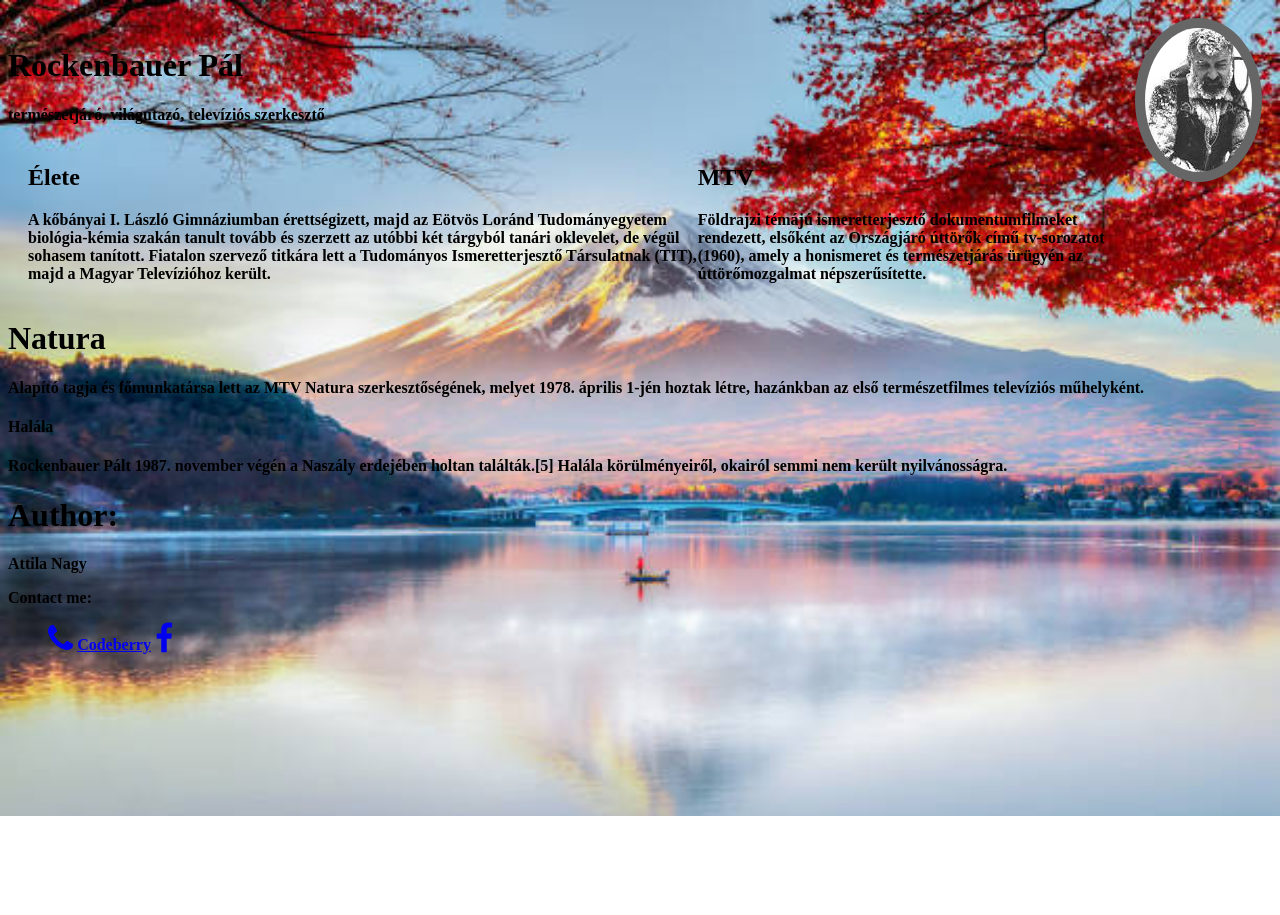
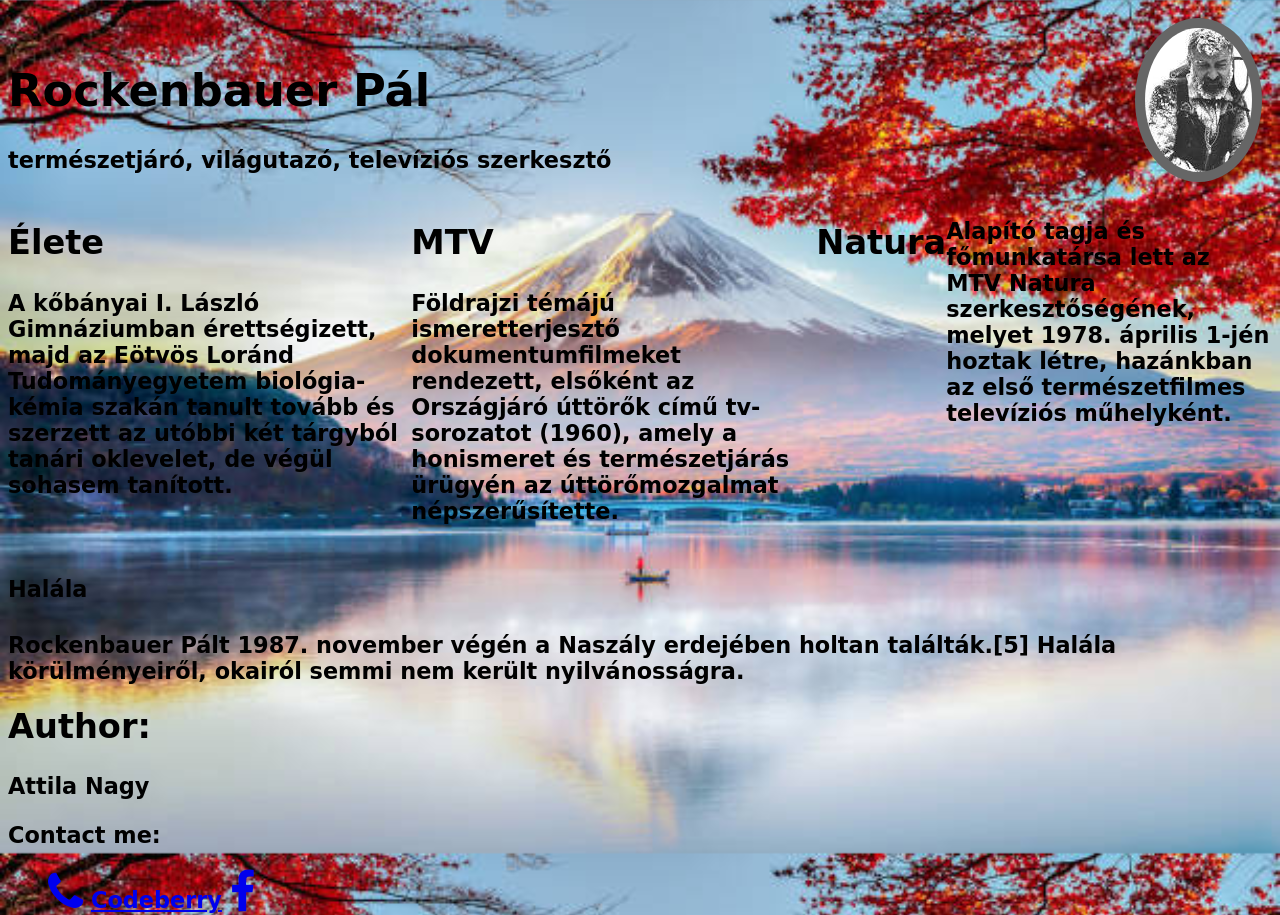
Before and after one commit to liptakjozsef/lay-out, a plain HTML site: page index.html in a window 1280 px wide. Before the commit the page ends 816 px from the top, so only its background shows below. Drawn offline with Linux system fonts and the light colour scheme.

Commit message:
add index.html

```diff
--- a/index.html
+++ b/index.html
@@ -12,29 +12,27 @@
       <h1>Rockenbauer Pál</h1>
       <p>természetjáró, világutazó, televíziós szerkesztő</p>
   </header>
-
   <div class="flex-container">
-    <div>
-    <section>
+    <div><section>
     <h2>Élete</h2>
-      <p>A kőbányai I. László Gimnáziumban érettségizett, majd az Eötvös Loránd Tudományegyetem biológia-kémia szakán tanult tovább és szerzett az utóbbi két tárgyból tanári oklevelet, de végül sohasem tanított. Fiatalon szervező titkára lett a Tudományos Ismeretterjesztő Társulatnak (TIT), majd a Magyar Televízióhoz került. </p>
-    </section>
-    </div>
-    <div>
-    <section>
+    <p>A kőbányai I. László Gimnáziumban érettségizett, majd az Eötvös Loránd Tudományegyetem biológia-kémia szakán tanult tovább és szerzett az utóbbi két tárgyból tanári oklevelet, de végül sohasem tanított.  </p>
+  </section></div>
+  <div><section>
     <h2>MTV</h2>
     <p> Földrajzi témájú ismeretterjesztő dokumentumfilmeket rendezett, elsőként az Országjáró úttörők című tv-sorozatot (1960), amely a honismeret és természetjárás ürügyén az úttörőmozgalmat népszerűsítette.</p>
-    </div></div>
-    <h1>Natura</h1>
+  </section> </div>
+
+
+    <h2>Natura</h2>
 
    <p>Alapító tagja és főmunkatársa lett az MTV Natura szerkesztőségének, melyet 1978. április 1-jén hoztak létre, hazánkban az első természetfilmes televíziós műhelyként. </p>
-
-<aside>
+  </div>
+  <div><aside>
     <h4>Halála</h4>
     <p>Rockenbauer Pált 1987. november végén a Naszály erdejében holtan találták.[5] Halála körülményeiről, okairól semmi nem került nyilvánosságra. </p>
-</aside>
+  </aside></div>
   <footer>
-<h1>Author: </h1>
+  <h2>Author: </h2>
   <p>Attila Nagy</p>
   <p> Contact me:</p>
         <ul>
--- a/style.css
+++ b/style.css
@@ -6,7 +6,9 @@ body {
   justify-content: center;
   background: url('assets/Japán.jpg') no-repeat center center fixed;
   background-size: cover;
-  font-weight: 900;
+  font-weight: 800;
+  font-size: 140%;
+  font-family: 'Pacifico', cursive;
 }
 img {
 
@@ -15,11 +17,6 @@ img {
   background-color: #666;
   filter: grayscale(50%);
   transition: all 0.5s ease-in-out;
-}
-.flex-container {
-  display: flex;
-  margin: 20px;
-  border: 5px;
 }
 
 img:hover {
@@ -41,3 +38,21 @@ ul {
 li {
   display: inline;
 }
+
+#box-01 {
+
+  width: 50%;
+}
+
+#box-02 {
+
+  width: 50%;
+}
+div {
+  float: left;
+  box-sizing: border-box;
+}
+.flex-container {
+  display: flex;
+
+}
```
Lines whose indentation alone changed are shown as unchanged.
